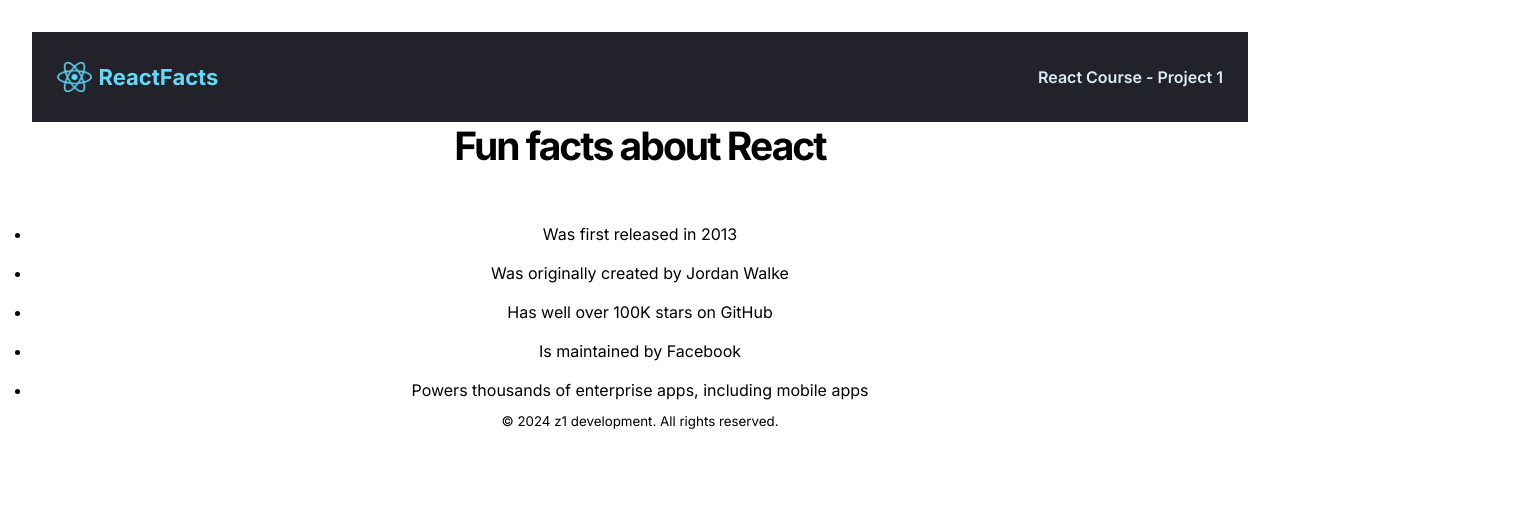
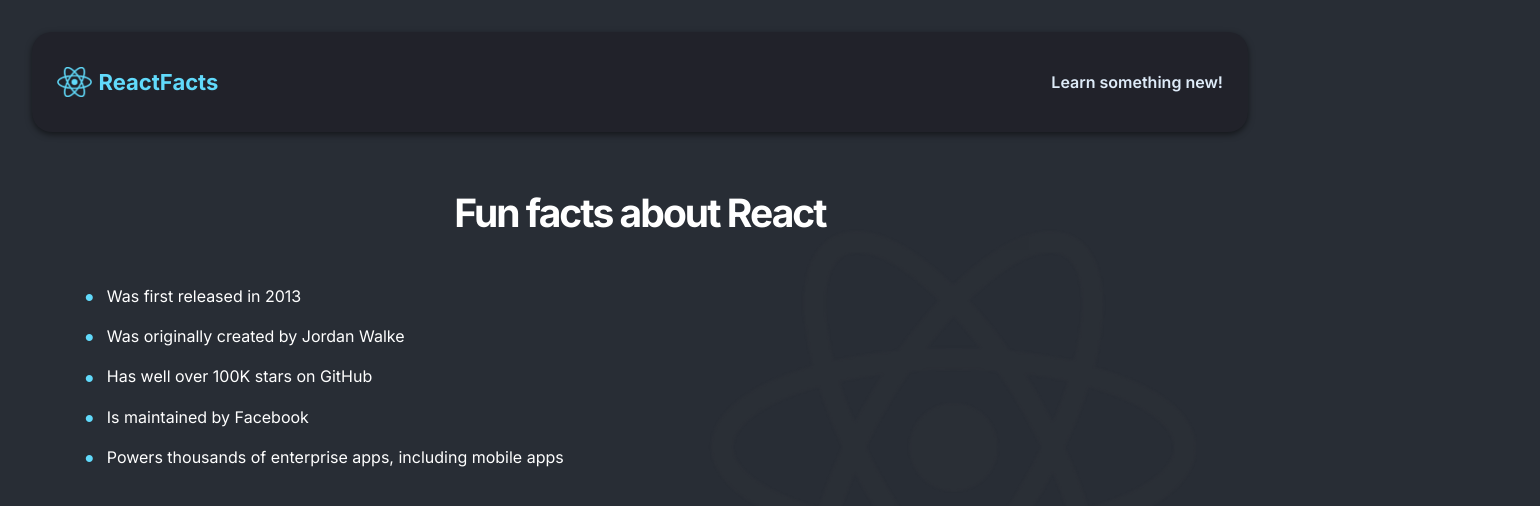
Before and after one commit to jhn322/react-facts, a React (Vite) app: page / in a window 1280 px wide. Shown: the top 506 px of the page, 1540 px wide, since content can reach past the window. Built offline with nearby package versions, Linux system fonts and the light colour scheme.

Commit message:
more styling for main and nav

```diff
--- a/src/App.jsx
+++ b/src/App.jsx
@@ -1,14 +1,12 @@
 import "./App.css";
 import Navbar from "./Navbar.jsx";
-import Footer from "./Footer.jsx";
 import MainContent from "./MainContent.jsx";
 
 function App() {
   return (
-    <div>
+    <div className="container">
       <Navbar />
       <MainContent />
-      <Footer />
     </div>
   );
 }
--- a/src/Footer.jsx
+++ /dev/null
@@ -1,13 +0,0 @@
-import React from "react";
-
-function Footer() {
-  return (
-    <div>
-      <footer>
-        <small>© 2024 z1 development. All rights reserved.</small>
-      </footer>
-    </div>
-  );
-}
-
-export default Footer;
--- a/src/Navbar.jsx
+++ b/src/Navbar.jsx
@@ -5,7 +5,9 @@ const Navbar = () => {
     <nav className="nav">
       <img className="nav-logo" src="./src/react.png" alt="React logo" />
       <h3 className="nav-logo-text">ReactFacts</h3>
-      <h4 className="nav-title">React Course - Project 1</h4>
+      <a href="https://react.dev/" target="_blank" className="nav-title">
+        Learn something new!
+      </a>
     </nav>
   );
 };
--- a/src/index.css
+++ b/src/index.css
@@ -1,16 +1,23 @@
 * {
-  font-family: "Inter", sans-serif;
   box-sizing: border-box;
   margin: 0;
   padding: 0;
 }
 
-.nav {
+body {
+  font-family: Inter, sans-serif;
+  height: 100vh;
+  background-color: #282d35;
+}
+
+nav {
   display: flex;
   align-items: center;
   background-color: #21222a;
-  height: 90px;
+  height: 100px;
+  border-radius: 20px;
   padding: 30px 25px;
+  box-shadow: 0px 2.5px 6px rgba(0, 0, 0, 0.5);
 }
 
 .nav-logo-text,
@@ -27,7 +34,12 @@
 
 .nav-title {
   color: #deebf8;
+  text-decoration: none;
   font-weight: 600;
+}
+
+.nav-title:hover {
+  color: #61dafb;
 }
 
 .nav-logo {
@@ -35,9 +47,23 @@
   margin-right: 7px;
 }
 
-.main {
+main {
   padding: 57px 27px;
   color: #fff;
+  position: relative;
+}
+
+main::before {
+  content: "";
+  position: absolute;
+  top: 0;
+  right: 10;
+  width: 900px;
+  height: 900px;
+  background-image: url(./react-2.png);
+  background-repeat: no-repeat;
+  background-size: 70% auto;
+  opacity: 0.1;
 }
 
 .main-title {
@@ -47,11 +73,25 @@
 }
 
 .main-facts {
-  margin-top: 46px;
-  /* max-width: 400px; */
+  margin-top: 40px;
+  list-style-position: inside;
 }
 
 .main-facts > li {
-  line-height: 19px;
-  padding-block: 10px;
+  line-height: 1.8;
+  padding-left: 1.5em;
+  display: flex;
+  align-items: center;
 }
+
+.main-facts > li::before {
+  content: "\2022";
+  color: #61dafb;
+  font-size: 1.4rem;
+  margin-right: 0.5em;
+}
+
+.main-facts > li::marker {
+  font-size: 1.4rem;
+  color: #61dafb;
+}
```
Also changed, not shown: src/react-2.png (added).
